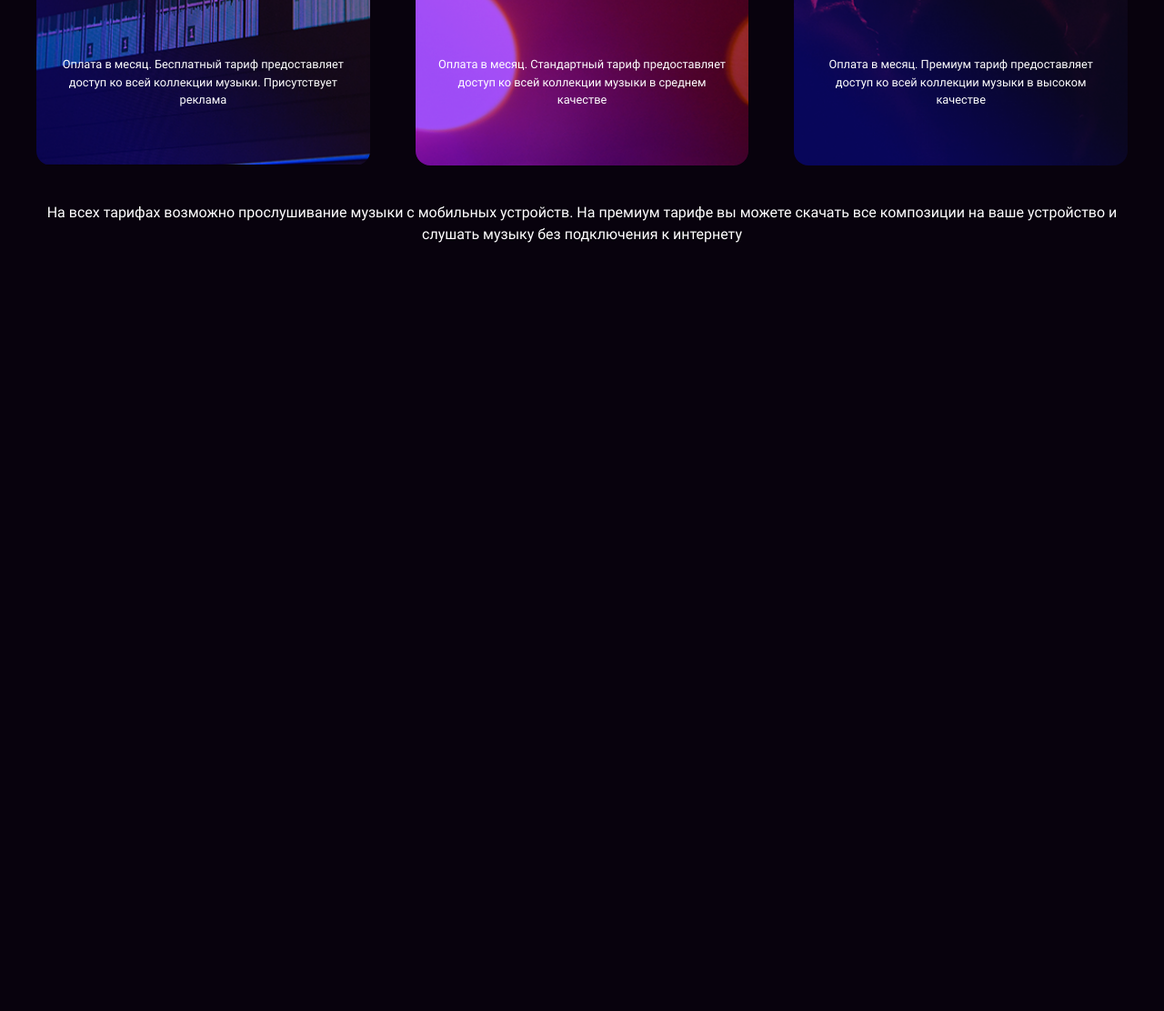
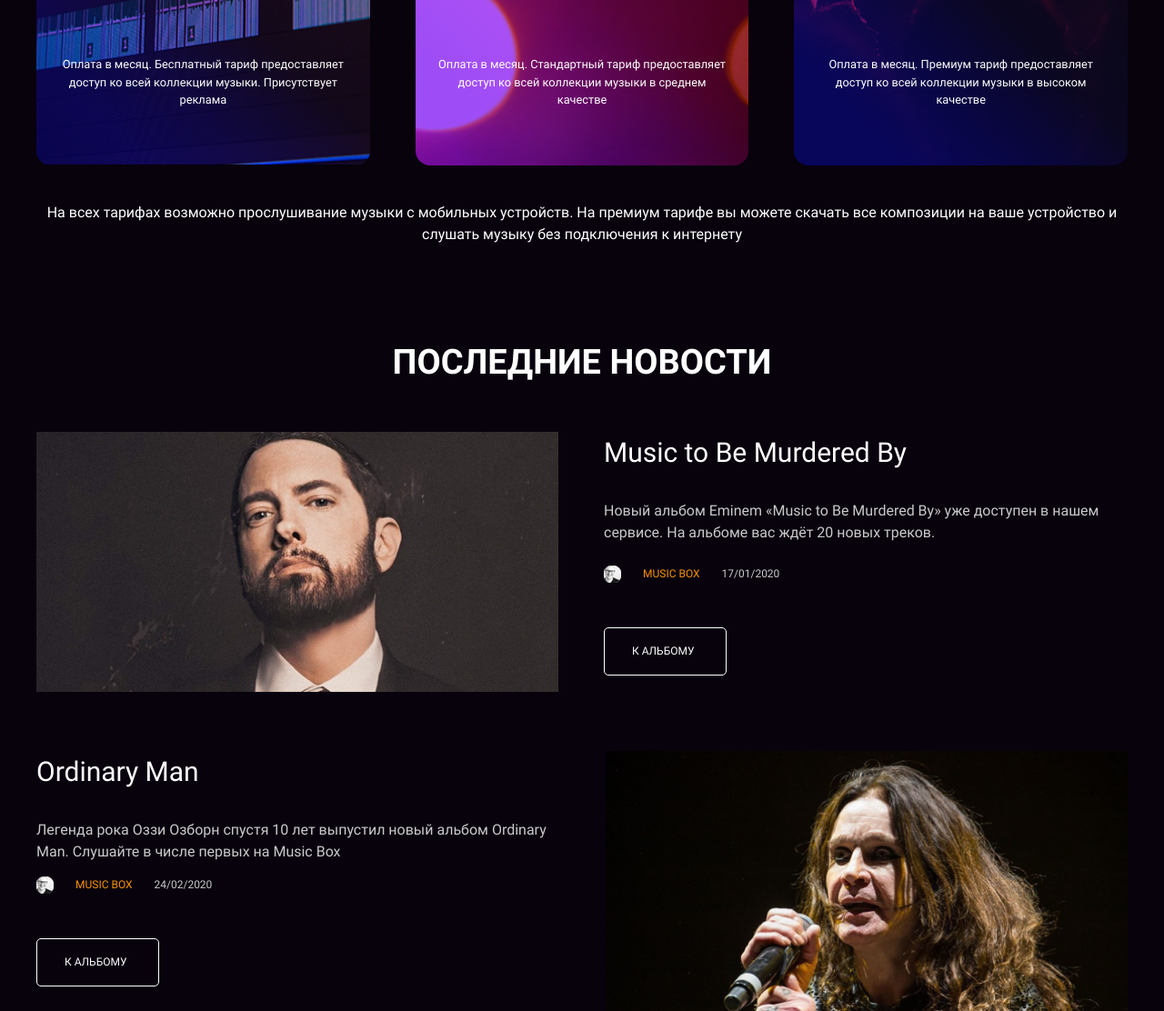
Before and after one commit to jennetmagomedova/layout-designer-project-56, a plain HTML site: page src/index.html in a window 1280 px wide. Shown: the part 1390-2502 px from the top of the page at 91% size. Before the commit the page ends 1660 px from the top, so only its background shows below. Drawn offline with Linux system fonts and the light colour scheme; files whose address does not match are found by name.

Commit message:
added news section

```diff
--- a/src/index.html
+++ b/src/index.html
@@ -130,6 +130,71 @@
           </div>
         </div>
       </section>
+      <section class="news">
+        <div class="container" id="page-news">
+          <h2 class="section__title">Последние новости</h2>
+          <div class="news__item">
+            <img
+              src="./images/Music to Be Murdered By.png"
+              alt="Eminem"
+              class="news__image"
+              width="575"
+              height="286"
+              loading="lazy"
+            />
+            <div class="news__body">
+              <h3 class="news__title">Music to Be Murdered By</h3>
+              <p class="news__text">
+                Новый альбом Eminem «Music to Be Murdered By» уже доступен в
+                нашем сервисе. На альбоме вас ждёт 20 новых треков.
+              </p>
+              <div class="news__author">
+                <img
+                  src="./images/avatar.png"
+                  alt=""
+                  class="news__author_img"
+                  width="19"
+                  height="19"
+                  loading="lazy"
+                />
+                <span class="news__author_name">Music box</span>
+                <span class="news__author_date">17/01/2020</span>
+              </div>
+              <a href="#" class="news__button button">К альбому</a>
+            </div>
+          </div>
+          <div class="news__item">
+            <img
+              src="./images/Ordinary Man.png"
+              alt="Eminem"
+              class="news__image"
+              width="575"
+              height="286"
+              loading="lazy"
+            />
+            <div class="news__body">
+              <h3 class="news__title">Ordinary Man</h3>
+              <p class="news__text">
+                Легенда рока Оззи Озборн спустя 10 лет выпустил новый альбом
+                Ordinary Man. Слушайте в числе первых на Music Box
+              </p>
+              <div class="news__author">
+                <img
+                  src="./images/avatar.png"
+                  alt=""
+                  class="news__author_img"
+                  width="19"
+                  height="19"
+                  loading="lazy"
+                />
+                <span class="news__author_name">Music box</span>
+                <span class="news__author_date">24/02/2020</span>
+              </div>
+              <a href="#" class="news__button button">К альбому</a>
+            </div>
+          </div>
+        </div>
+      </section>
     </main>
   </body>
 </html>
--- a/src/scss/_general.scss
+++ b/src/scss/_general.scss
@@ -35,6 +35,8 @@ h2 {
   line-height: 57px;
   font-weight: bold;
   text-transform: uppercase;
+  color: white;
+  text-align: center;
 }
 
 .container {
--- a/src/scss/app.scss
+++ b/src/scss/app.scss
@@ -1,4 +1,4 @@
 @import "fonts", "variables", "media", "utils", "general";
 
 @import "./blocks/header", "./blocks/form", "./blocks/button", "./blocks/hero",
-  "./blocks/subscription";
+  "./blocks/subscription", "./blocks/news";
--- a/src/scss/blocks/_button.scss
+++ b/src/scss/blocks/_button.scss
@@ -1,4 +1,5 @@
 .button {
+  display: inline-block;
   width: 100%;
   border: 1px solid white;
   border-radius: var(--border-radius-button);
--- /dev/null
+++ b/src/scss/blocks/_news.scss
@@ -0,0 +1,85 @@
+.news {
+  &__item {
+    display: flex;
+    gap: 50px;
+
+    &:not(:last-child) {
+      margin-bottom: 65px;
+    }
+
+    &:nth-of-type(2n) {
+      flex-direction: row-reverse;
+
+      & .news__text {
+        margin-bottom: 15px;
+      }
+    }
+  }
+
+  &__title {
+    color: white;
+    font-size: 30px;
+    margin-bottom: 30px;
+    font-weight: normal;
+  }
+
+  &__text {
+    margin-bottom: 24px;
+  }
+
+  &__author {
+    display: flex;
+    align-items: center;
+    gap: 24px;
+    margin-bottom: 48px;
+    font-size: 12px;
+    line-height: 19.2px;
+
+    &_name {
+      text-transform: uppercase;
+      color: var(--color-orange);
+    }
+  }
+
+  &__button {
+    padding: 16px 30px;
+    font-size: 12px;
+    line-height: 19.2px;
+    width: 135px;
+    height: 53px;
+  }
+}
+
+@include tablet {
+  .news {
+    &__image {
+      width: 374px;
+      height: 186px;
+    }
+
+    &__item {
+      flex-direction: column;
+      gap: 50px;
+
+      &:nth-of-type(2n) {
+        flex-direction: column;
+
+        & .news__image {
+          width: 376px;
+          height: 187px;
+        }
+      }
+    }
+
+    &__title {
+      font-size: 16px;
+      line-height: 24px;
+      margin-bottom: 16px;
+    }
+
+    &__author {
+      gap: 16px;
+      height: 19px;
+    }
+  }
+}
```
Also changed, not shown: src/css/app.css, 1 other file.
